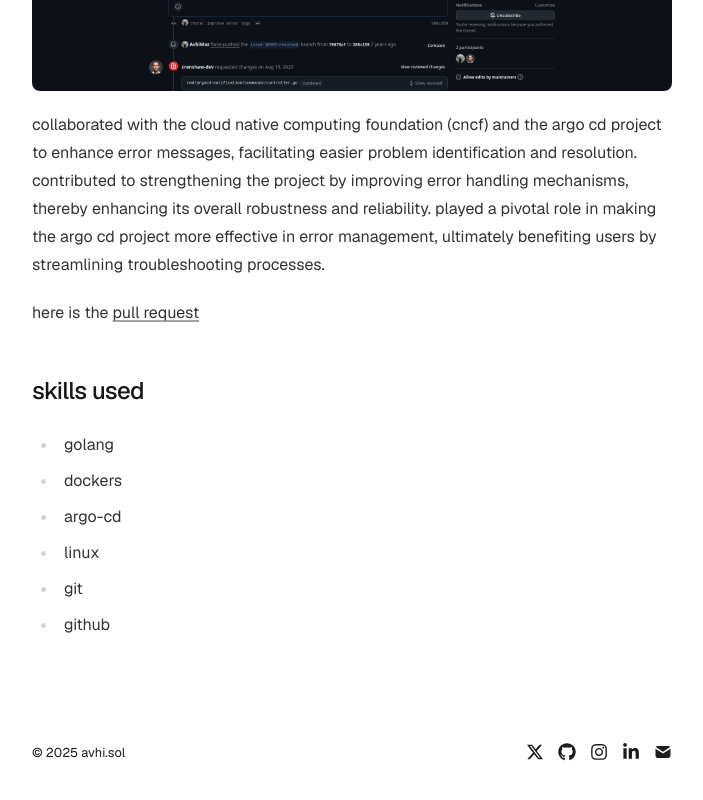
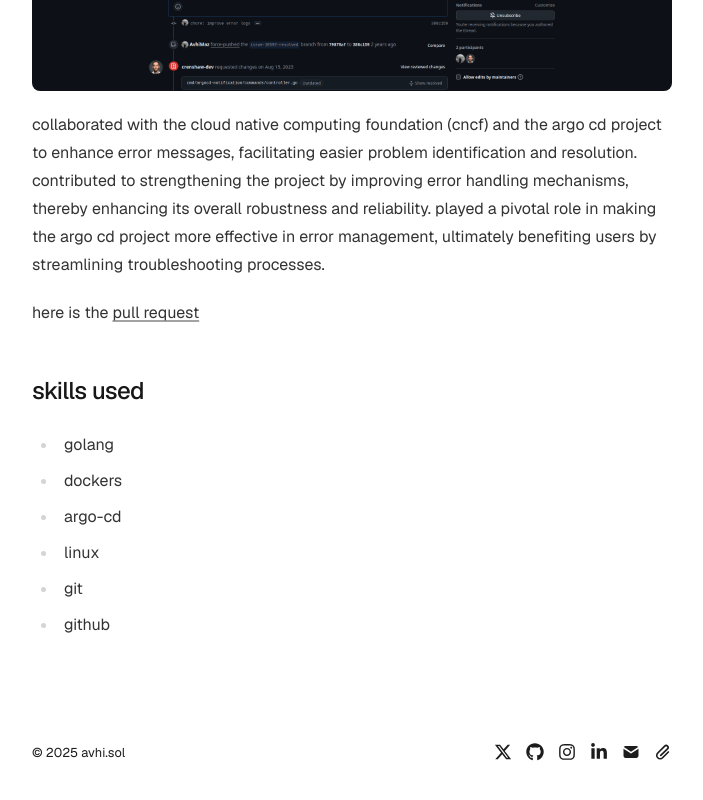
Before and after one commit to puravky/portfolio, a Next.js app: page /proof-of-work/argocd in a window 1280 px wide. Shown: the part 553-1353 px from the top of the page, without its empty margins (288-991 px from the left). Built offline with nearby package versions, Linux system fonts and the light colour scheme.

Commit message:
feat: update footer and add resume link
Signed-off-by: AvhiMaz <avhimazumder5@outlook.com>

```diff
--- a/app/components/footer.tsx
+++ b/app/components/footer.tsx
@@ -5,9 +5,9 @@
   FaXTwitter,
   FaGithub,
   FaInstagram,
-  FaRss,
   FaLinkedinIn,
 } from "react-icons/fa6";
+import { PiPaperclipBold } from "react-icons/pi";
 import { TbMailFilled } from "react-icons/tb";
 import { metaData, socialLinks } from "app/config";
 
@@ -34,6 +34,7 @@
       <SocialLink href={socialLinks.instagram} icon={FaInstagram} />
       <SocialLink href={socialLinks.linkedin} icon={FaLinkedinIn} />
       <SocialLink href={socialLinks.email} icon={TbMailFilled} />
+      <SocialLink href={socialLinks.resume} icon={PiPaperclipBold} />
     </div>
   );
 }
--- a/app/config.ts
+++ b/app/config.ts
@@ -13,4 +13,5 @@
   instagram: "https://www.instagram.com/avhidotsol",
   linkedin: "https://www.linkedin.com/in/avhi-maz/",
   email: "mailto:avhimazumder5@gmail.com",
+  resume: "https://avhimaz.github.io/resume/resume.pdf"
 };
```
